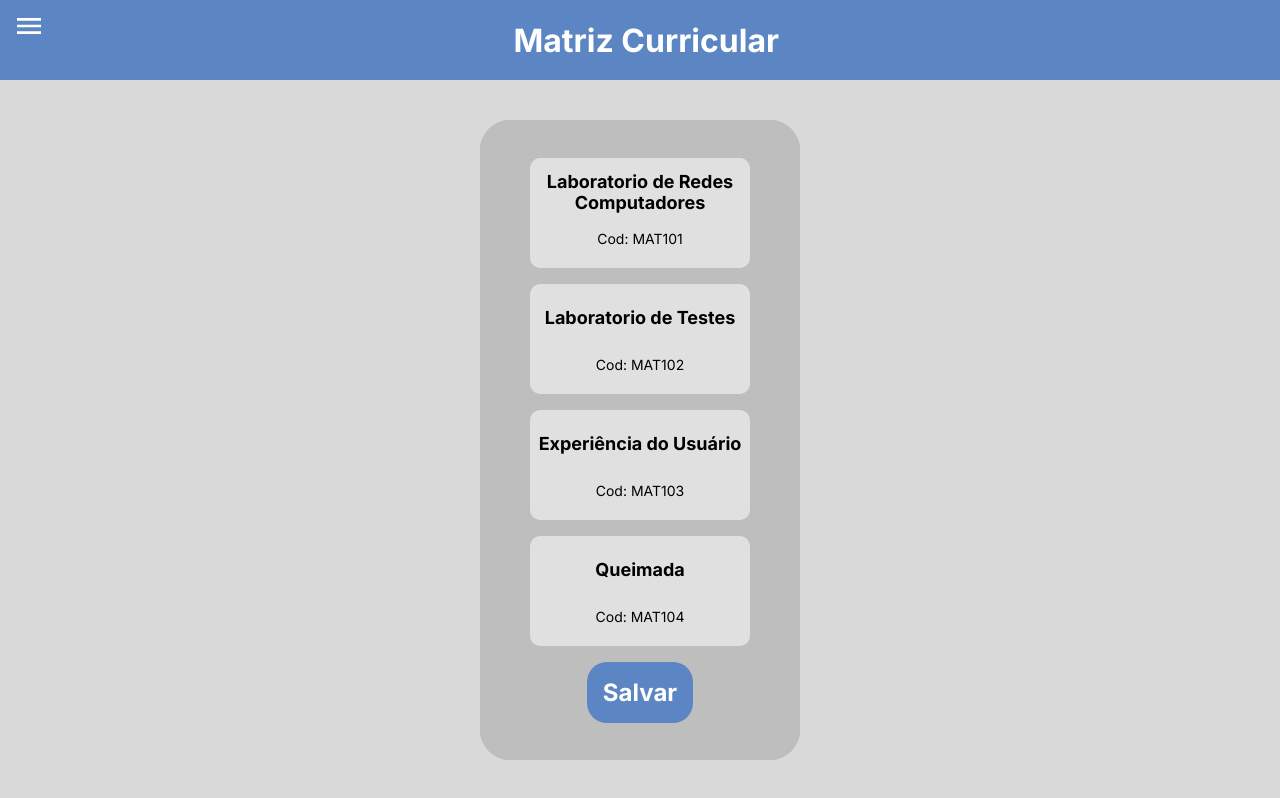
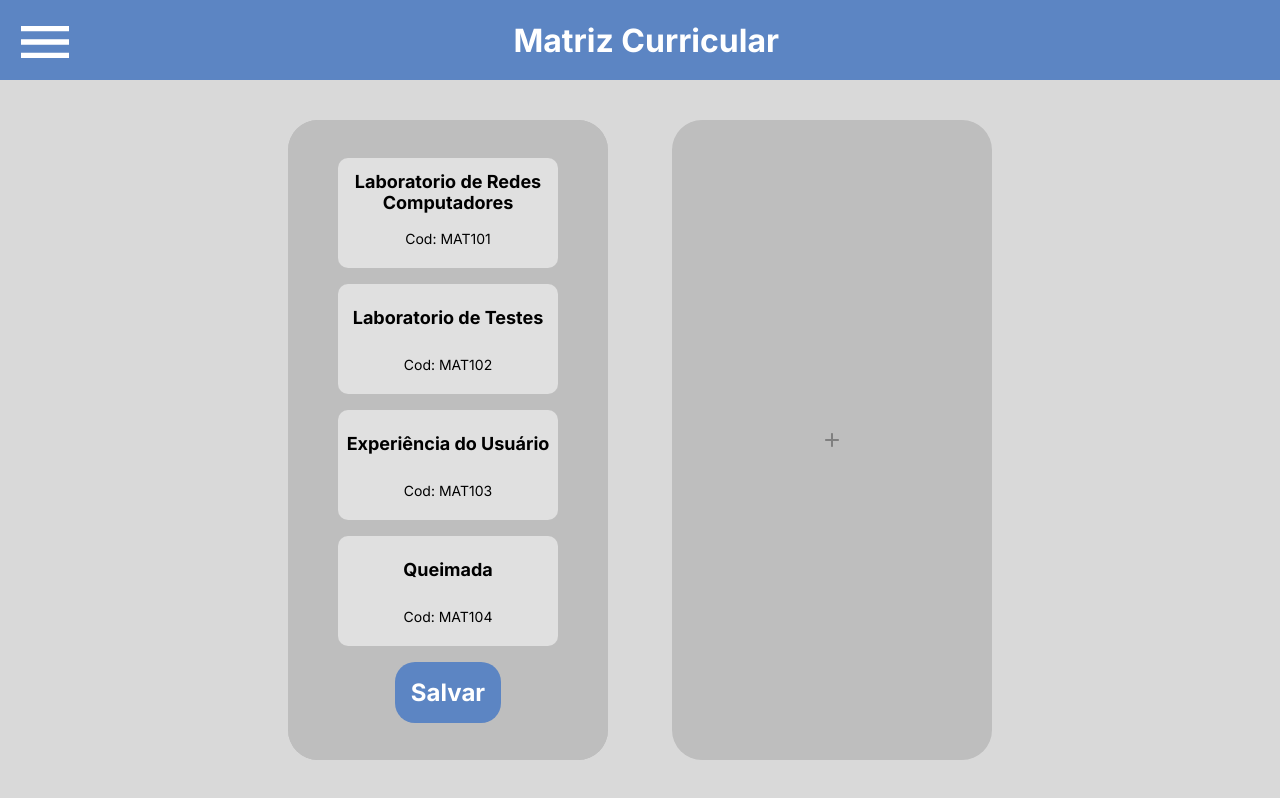
Before and after one commit to Doardot/MatrizCurricular-Frontend, a Next.js app: page /disciplinas in a window 1280 px wide. Built offline with nearby package versions, Linux system fonts and the light colour scheme.

Commit message:
Merge drag-and-drop to main
Co-authored-by: Stéfano De Paris Carraro <StefanoDPCarraro@users.noreply.github.com>

```diff
--- a/src/app/disciplinas/page.tsx
+++ b/src/app/disciplinas/page.tsx
@@ -43,18 +43,11 @@ export default function Disciplinas() {
     const handleDragEnd = (event: any) => {
         const { active, over } = event;
 
-        console.log('Drag End Event:', event);
-        console.log('Active:', active);
-        console.log('Over:', over);
-
         if (!over || active.id === over.id) return;
 
         setDisciplinas(disciplinas => {
             const originalPos = getDisciplinasPos(active.id);
             const newPos = getDisciplinasPos(over.id);
-
-            console.log('Original Position:', originalPos);
-            console.log('New Position:', newPos);
 
             return arrayMove(disciplinas, originalPos, newPos);
         });
@@ -74,8 +67,11 @@ export default function Disciplinas() {
                         {/* TODO: FIX no css da caixa, está colidindo os semestres */}
                         {/* <SemesterContainer disciplinas={disciplinas2} /> */}
                     </DndContext>
-                    {/* TODO: FIX no css aqui também */}
-                    {/* <BotaoAdicionar onButtonClick={() => { }} /> */}
+
+                </div>
+                {/* TODO: FIX no css aqui também */}
+                <div className='botaoAdicionar'>
+                    <BotaoAdicionar onButtonClick={() => { }} />
                 </div>
             </div>
         </div >
--- a/src/app/disciplinas/styles.css
+++ b/src/app/disciplinas/styles.css
@@ -17,6 +17,7 @@
     align-items: center;
     justify-content: center;
     flex-direction: row;
+    gap: 5vw;
 }
 
 .cardSemester {
--- a/src/components/Header/index.tsx
+++ b/src/components/Header/index.tsx
@@ -5,7 +5,7 @@ import MenuIcon from '@mui/icons-material/Menu';
 export default function Header() {
     return (
         <div className="cardHeader">
-            <MenuIcon className='iconHeader' style={{ fontSize: '2rem' }} />
+            <MenuIcon className='iconHeader' style={{ fontSize: '4rem' }} />
             <h2 className="titleHeader" style={{ margin: '1' }}>Matriz Curricular</h2>
         </div>
     );
```
